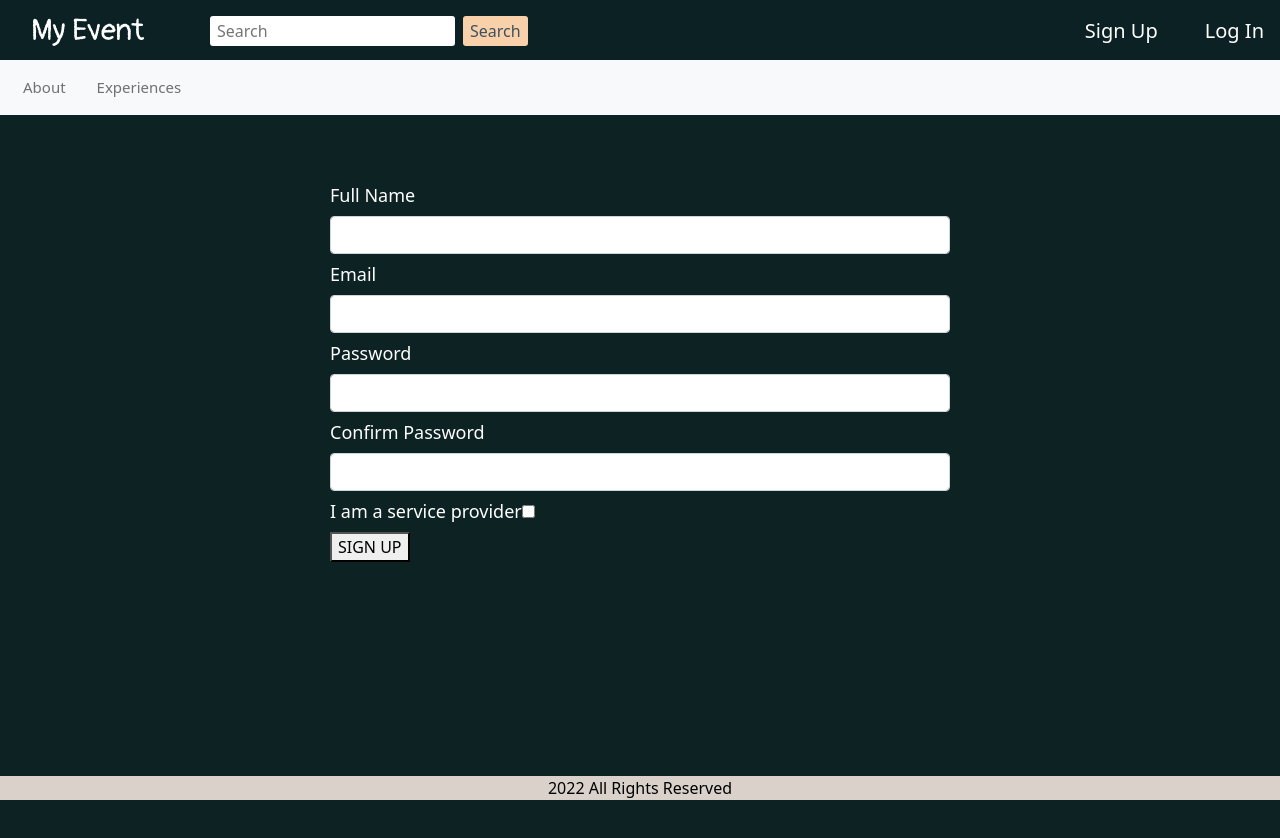
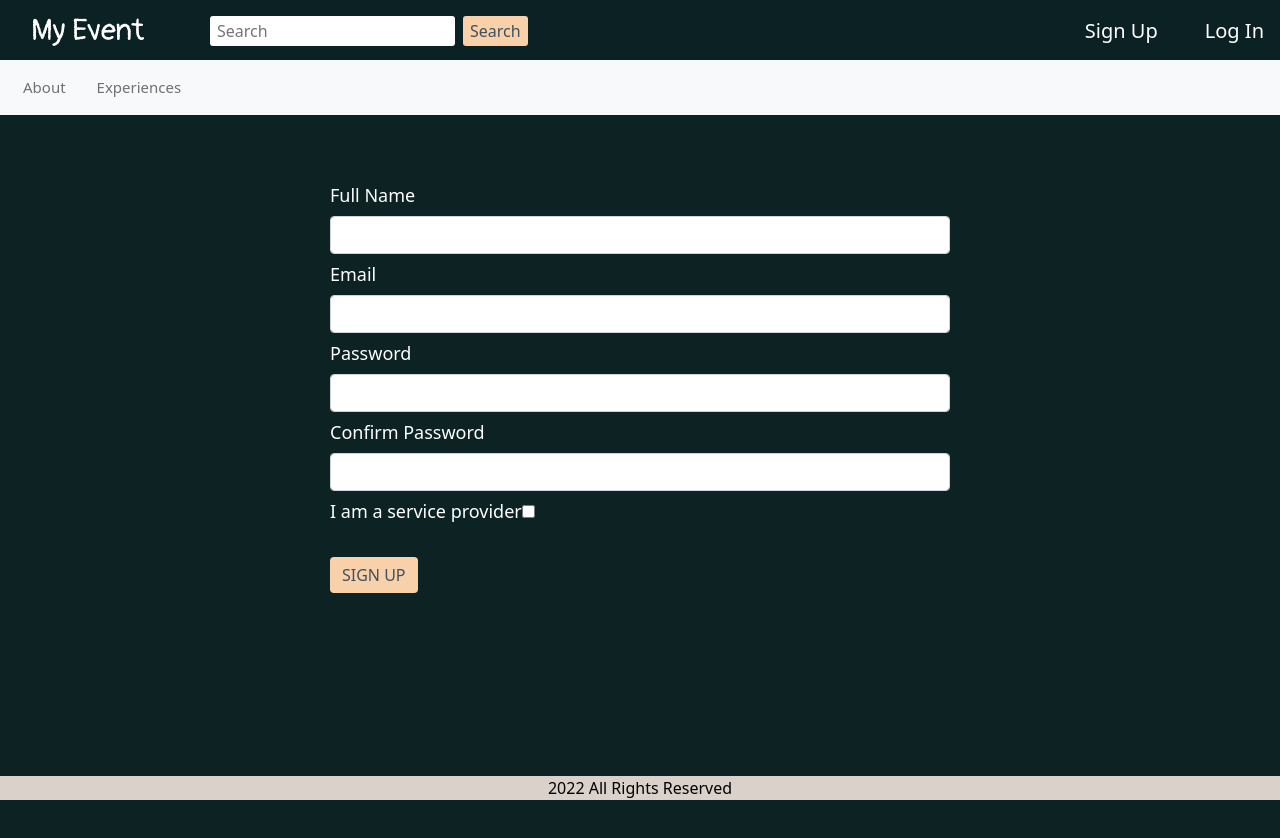
Before and after one commit to tatsiana1511/my-event-app, a React (Create React App) app: page /signup in a window 1280 px wide. Shown: the top 838 px of the page. Built offline with nearby package versions, Linux system fonts and the light colour scheme.

Commit message:
change buttons

```diff
--- a/src/pages/LoginPage.jsx
+++ b/src/pages/LoginPage.jsx
@@ -1,5 +1,6 @@
 import React, { useState } from 'react';
 import { useNavigate } from 'react-router-dom';
+import './CreateService/CreateService.css';
 
 function LoginPage(props) {
     const [email, setEmail] = useState('');
@@ -48,7 +49,7 @@ function LoginPage(props) {
                     <input type='text' name='email' value={email} onChange={handleEmailChange} required />
                     <label>Password</label>
                     <input type='password' name='password' value={password} onChange={handlePasswordChange} required />
-                    <button type='submit'>LOG IN</button>
+                    <button className='btn btn-success action-button' type='submit'>LOG IN</button>
                 </form>
                 <p className='error-message'>&nbsp;{error}</p>
             </div>
--- a/src/pages/SignUpPage.jsx
+++ b/src/pages/SignUpPage.jsx
@@ -1,5 +1,6 @@
 import React, { useState } from 'react';
 import { useNavigate } from 'react-router-dom';
+import './CreateService/CreateService.css';
 
 function SignUpPage(props) {
 
@@ -84,7 +85,7 @@ function SignUpPage(props) {
                         <label className='col-form-label'>I am a service provider</label>
                         <input type='checkbox' value={isServiceProvider} onChange={handleIsServiceProviderChange} />
                     </div>
-                    <button type='submit'>SIGN UP</button>
+                    <button className='btn btn-success action-button' type='submit'>SIGN UP</button>
                 </form>
             </div>
             <p className='error-message'>&nbsp;{error}</p>
```
